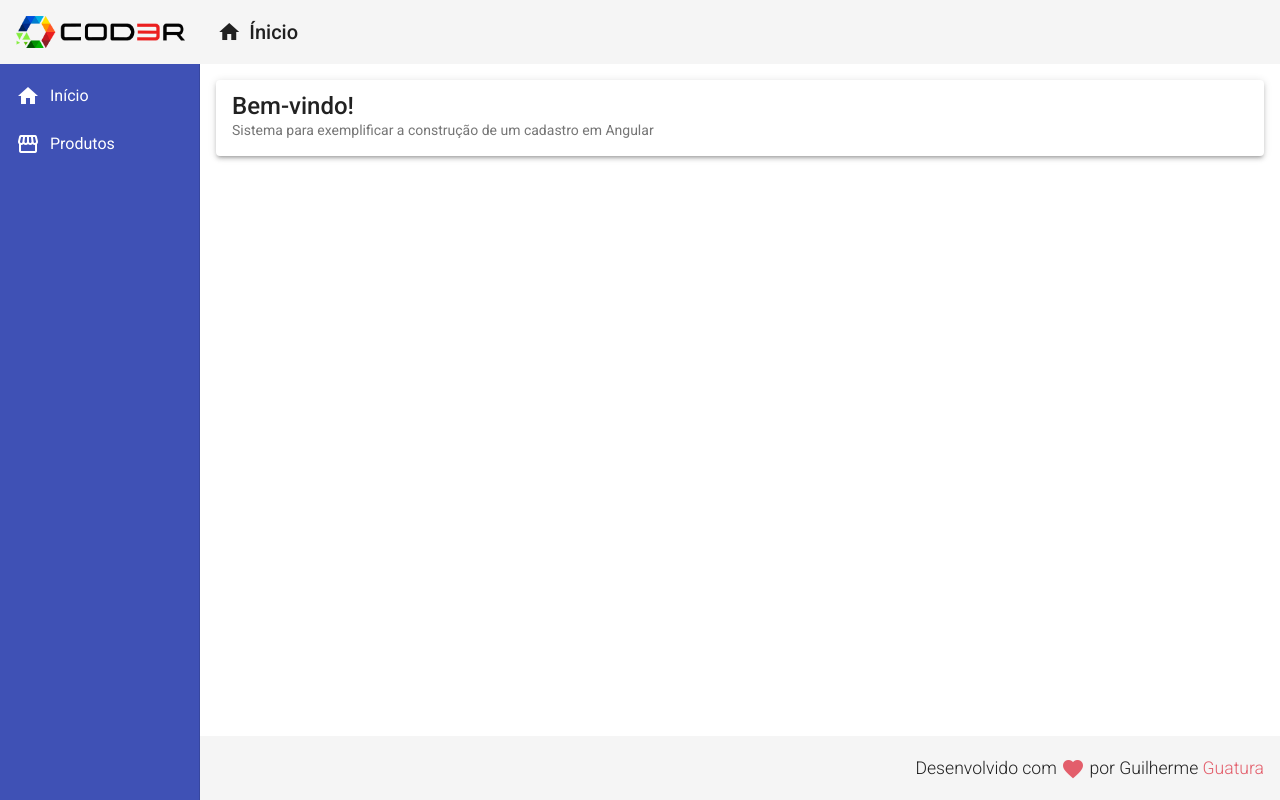
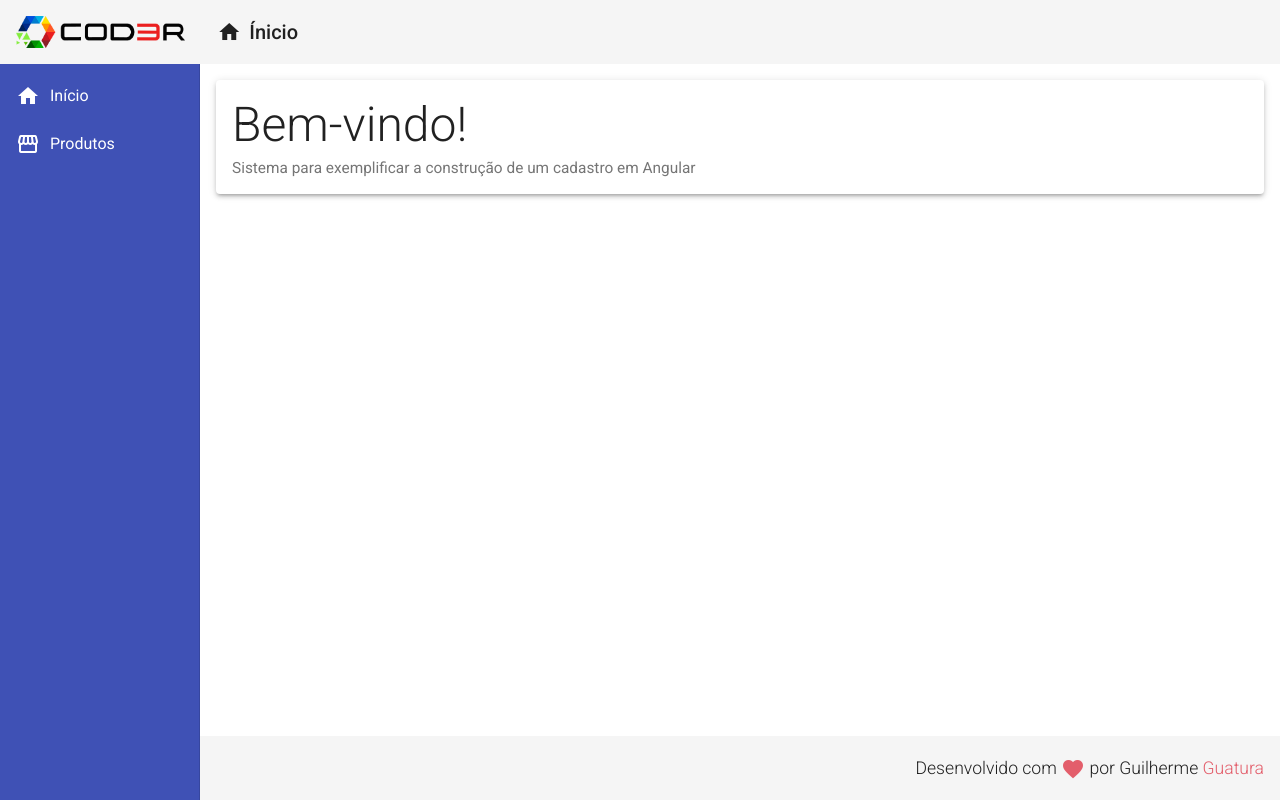
Before and after one commit to guiguat/angular-crud, an Angular app in the folder frontend/: page / in a window 1280 px wide. Built offline with nearby package versions, Linux system fonts and the light colour scheme.

Commit message:
style home card

```diff
--- a/frontend/src/app/views/home/home.component.css
+++ b/frontend/src/app/views/home/home.component.css
@@ -0,0 +1,9 @@
+.home .title{
+    font-size: 3rem;
+    font-weight: 300;
+    line-height: 1.2;
+}
+
+.home .subtitle{
+    font-size: 1.1em;
+}
```
